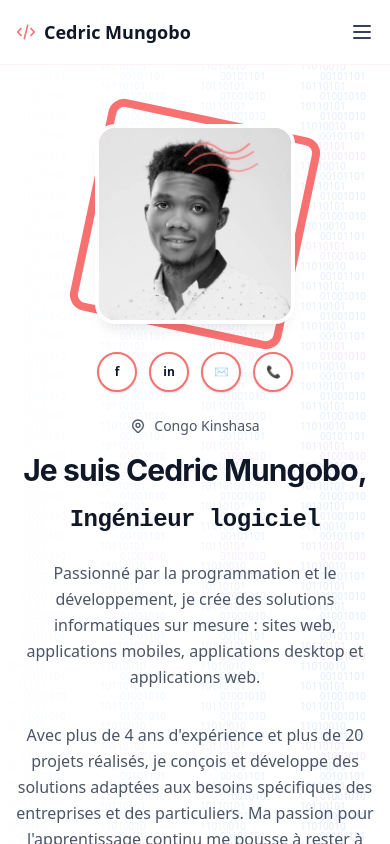
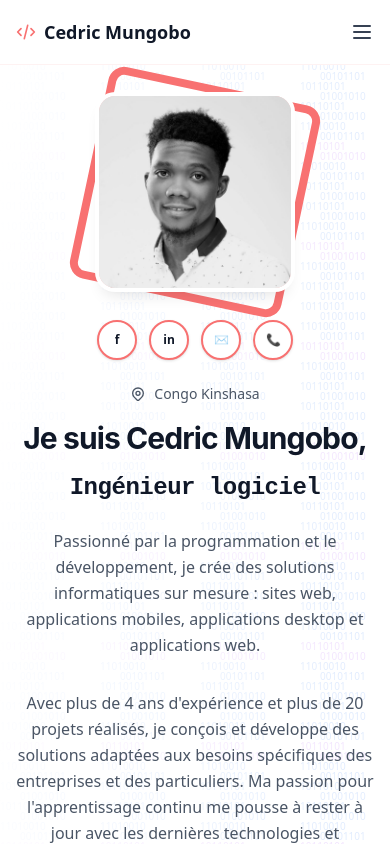
Before and after one commit to cedric-mungobo/cedric.mungobo, a Nuxt app: page / in a window 390 px wide. Shown: the top 844 px of the page. Built offline with nearby package versions, Linux system fonts and the light colour scheme.

Commit message:
Update HeroSection component: adjust padding, reposition decorative shapes, and modify marker icon size for improved responsiveness and visual consistency.

```diff
--- a/app/components/HeroSection.vue
+++ b/app/components/HeroSection.vue
@@ -1,15 +1,15 @@
 <template>
-  <section id="hero" class="relative pt-32 pb-20 px-4   sm:px-6 lg:px-8 min-h-screen flex items-center overflow-hidden ">
+  <section id="hero" class="relative pt-24 md:pt-32 pb-20 px-4 sm:px-6 lg:px-8 min-h-screen flex items-center overflow-hidden ">
     <!-- Background Grid Pattern -->
     <div class="absolute inset-0 opacity-[0.04]" style="background-image: linear-gradient(rgba(0,0,0,0.08) 1px, transparent 1px), linear-gradient(90deg, rgba(0,0,0,0.08) 1px, transparent 1px); background-size: 50px 50px;"></div>
 
     <!-- Decorative Shapes -->
-    <div class="absolute top-20 right-20 w-64 h-64 border-4 border-primary-400 rounded-full opacity-[0.08] blur-3xl"></div>
-    <div class="absolute bottom-20 left-20 w-96 h-32 border-4 border-primary-400 opacity-[0.08] blur-3xl" style="border-radius: 50% 50% 50% 50% / 60% 60% 40% 40%;"></div>
+    <div class="absolute top-10 right-10 md:top-20 md:right-20 w-48 h-48 md:w-64 md:h-64 border-4 border-primary-400 rounded-full opacity-[0.08] blur-3xl"></div>
+    <div class="absolute bottom-10 left-10 md:bottom-20 md:left-20 w-64 h-24 md:w-96 md:h-32 border-4 border-primary-400 opacity-[0.08] blur-3xl" style="border-radius: 50% 50% 50% 50% / 60% 60% 40% 40%;"></div>
 
     <!-- Animated Marker Icon (Top Right) - Organic curved shape -->
-    <div class="absolute top-32 right-32 z-20 marker-icon">
-      <svg class="w-24 h-24 text-primary-400" fill="none" viewBox="0 0 120 80" stroke="currentColor" stroke-width="2.5">
+    <div class="absolute top-20 right-10 md:top-32 md:right-32 z-20 marker-icon hidden md:block">
+      <svg class="w-16 h-16 md:w-24 md:h-24 text-primary-400" fill="none" viewBox="0 0 120 80" stroke="currentColor" stroke-width="2.5">
         <!-- Organic flowing curve shape -->
         <path d="M10,40 Q30,15 50,30 T90,25" stroke-linecap="round" stroke-linejoin="round" fill="none" opacity="0.9"/>
         <path d="M15,50 Q35,30 55,40 T95,35" stroke-linecap="round" stroke-linejoin="round" fill="none" opacity="0.8"/>
@@ -69,7 +69,7 @@
           :initial="{ opacity: 0, y: 50 }"
           :visible="{ opacity: 1, y: 0 }"
           :delay="200"
-          class="text-center md:text-left sm:col-span-2"
+          class="text-center md:text-left md:col-span-2"
         >
           <h1 class="text-3xl md:text-4xl lg:text-5xl font-bold text-gray-900 mb-4" style="font-family: 'Inter', -apple-system, sans-serif; font-weight: 700; letter-spacing: -0.03em;">
             Je suis Cedric Mungobo,
```
